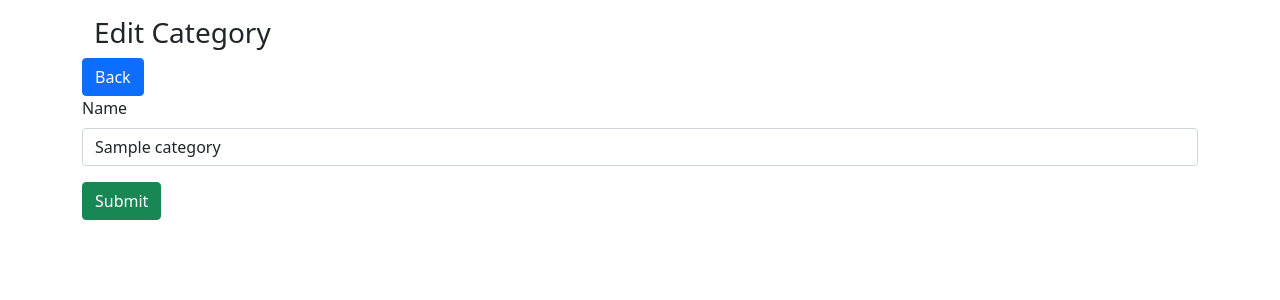
After one commit to AnhQuan27/learn_php-1, a PHP site: page /edit.php?id=1 in a window 1280 px wide. The commit adds this page. Shown: the top 300 px of the page. Run offline with PHP 8.4, Linux system fonts and the light colour scheme; tables that the repository leaves empty or names only in its code hold one stand-in row (values such as "Sample post").

Commit message:
add update feature

```diff
--- /dev/null
+++ b/edit.php
@@ -0,0 +1,35 @@
+<?php
+    require_once 'pdo.php';
+    $category = findById(['id' => $_GET['id']]);
+?>
+
+<!doctype html>
+<html lang="en">
+<head>
+    <!-- Required meta tags -->
+    <meta charset="utf-8">
+    <meta name="viewport" content="width=device-width, initial-scale=1">
+
+    <!-- Bootstrap CSS -->
+    <link href="https://cdn.jsdelivr.net/npm/bootstrap@5.0.2/dist/css/bootstrap.min.css" rel="stylesheet" integrity="sha384-EVSTQN3/azprG1Anm3QDgpJLIm9Nao0Yz1ztcQTwFspd3yD65VohhpuuCOmLASjC" crossorigin="anonymous">
+
+    <title>Hello, world!</title>
+</head>
+<body>
+<div class="container mt-3">
+    <div class="container-fluid"><h3>Edit Category</h3></div>
+    <a href="./index.php" class="btn btn-primary">Back</a>
+    <form method="POST" action="./update.php">
+        <input type="hidden" name="id" value="<?= $category['id']; ?>">
+        <div class="mb-3">
+            <label for="" class="form-label">Name</label>
+            <input required type="text" class="form-control" name="name" placeholder="Enter name ..." value="<?= $category['name']; ?>">
+        </div>
+        <button type="submit" class="btn btn-success">Submit</button>
+    </form>
+</div>
+
+
+<script src="https://cdn.jsdelivr.net/npm/bootstrap@5.0.2/dist/js/bootstrap.bundle.min.js" integrity="sha384-MrcW6ZMFYlzcLA8Nl+NtUVF0sA7MsXsP1UyJoMp4YLEuNSfAP+JcXn/tWtIaxVXM" crossorigin="anonymous"></script>
+</body>
+</html>
--- a/index.php
+++ b/index.php
@@ -35,6 +35,7 @@
             <td>
                 <form id="delete_<?= $category['id'] ?>" action="./delete.php" method="post">
                     <input type="hidden" value="<?= $category['id'] ?>" name="id">
+                    <a class="btn btn-primary" href="./edit.php?id=<?=$category['id'] ?>">Edit</a>
                     <button type="button" class="btn btn-danger" onclick="confirmDelete(<?= $category['id'] ?>)">Delete</button>
                 </form>
             </td>
--- a/pdo.php
+++ b/pdo.php
@@ -30,8 +30,21 @@ function create($data) {
     $stmt->execute($data);
 }
 
+function update($data) {
+    $sql = "UPDATE categories SET name = :name WHERE id = :id";
+    $stmt = prepareSQL($sql);
+    $stmt->execute($data);
+}
+
 function delete($data) {
     $sql = "DELETE FROM categories where id = :id";
     $stmt = prepareSQL($sql);
     $stmt->execute($data);
 }
+
+function findById($data) {
+    $sql = "SELECT * FROM categories where id = :id";
+    $stmt = prepareSQL($sql);
+    $stmt->execute($data);
+    return $stmt->fetch();
+}
```
Also changed, not shown: update.php (added, +13 -0 lines).
